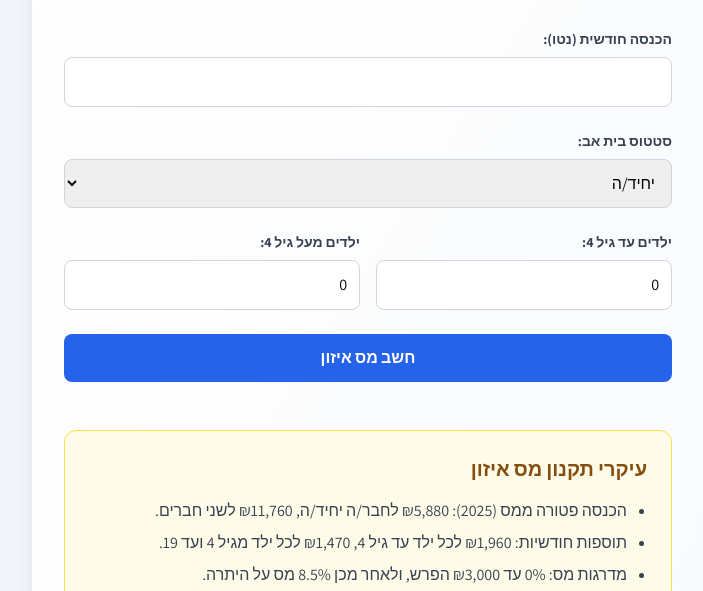
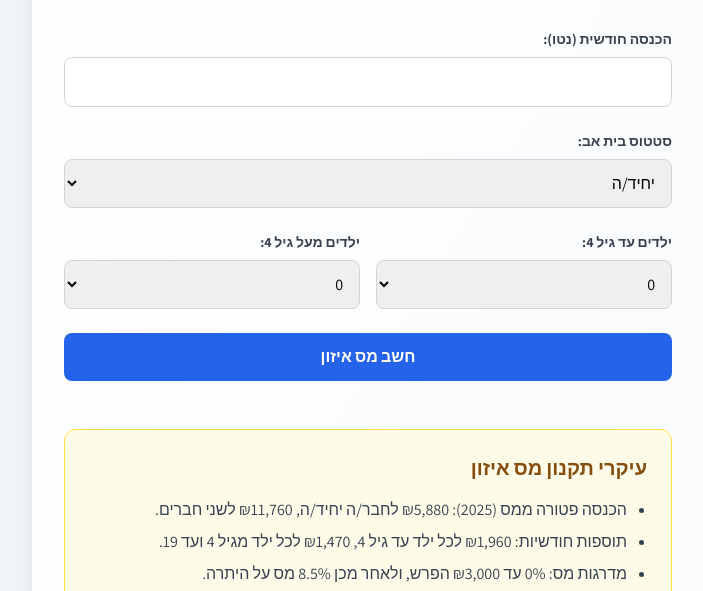
Before and after one commit to tlstrn1328/masizun, a plain HTML site: page index.html in a window 1280 px wide. Shown: the part 203-794 px from the top of the page, without its empty margins (272-975 px from the left). Drawn offline with nearby package versions, Linux system fonts and the light colour scheme.

Commit message:
Update index.html

```diff
--- a/index.html
+++ b/index.html
@@ -46,7 +46,7 @@
         <div class="space-y-6">
             <div>
                 <label for="income" class="block text-sm font-bold text-gray-700 mb-2">הכנסה חודשית (נטו):</label>
-                <input type="number" inputmode="numeric" pattern="[0-9]*" id="income" class="w-full p-3 border border-gray-300 rounded-lg">
+                <input type="text" inputmode="numeric" pattern="[0-9]*" id="income" class="w-full p-3 border border-gray-300 rounded-lg" oninput="formatThousands(this)">
             </div>
             <div>
                 <label for="status" class="block text-sm font-bold text-gray-700 mb-2">סטטוס בית אב:</label>
@@ -58,11 +58,25 @@
             <div class="grid grid-cols-2 gap-4">
                 <div>
                     <label for="childrenUnder4" class="block text-sm font-bold text-gray-700 mb-2">ילדים עד גיל 4:</label>
-                    <input type="number" id="childrenUnder4" class="w-full p-3 border border-gray-300 rounded-lg" value="0" min="0">
+                    <select id="childrenUnder4" class="w-full p-3 border border-gray-300 rounded-lg">
+                        <option value="0">0</option>
+                        <option value="1">1</option>
+                        <option value="2">2</option>
+                        <option value="3">3</option>
+                        <option value="4">4</option>
+                        <option value="5">5</option>
+                    </select>
                 </div>
                 <div>
                     <label for="childrenOver4" class="block text-sm font-bold text-gray-700 mb-2">ילדים מעל גיל 4:</label>
-                    <input type="number" id="childrenOver4" class="w-full p-3 border border-gray-300 rounded-lg" value="0" min="0">
+                    <select id="childrenOver4" class="w-full p-3 border border-gray-300 rounded-lg">
+                        <option value="0">0</option>
+                        <option value="1">1</option>
+                        <option value="2">2</option>
+                        <option value="3">3</option>
+                        <option value="4">4</option>
+                        <option value="5">5</option>
+                    </select>
                 </div>
             </div>
             <button onclick="calculate()" class="w-full bg-blue-600 hover:bg-blue-700 text-white font-bold py-3 px-4 rounded-lg">
@@ -88,7 +102,7 @@
             </ul>
             <div class="mt-6 space-y-2 text-sm text-gray-700">
                 <p>לצפייה בתקנון מס איזון: <a href="./mas-izun-takanon.pdf" target="_blank" class="text-blue-600 underline">תקנון מס איזון</a></p>
-                <p>לצפייה בהחלטת ההכנסה הפטורה לשנת 2025 (עמוד 19): <a href="https://www.kghm.co.il/login.asp?lastURL=/forum/forum/start.asp?msgID=1228063&forumID=42743" target="_blank" class="text-blue-600 underline">חוברת תקציב 2025</a></p>
+                <p>לצפייה בהחלטת ההכנסה הפטורה לשנת 2025 (עמוד 19): <a href="./takziv-2025.pdf" target="_blank" class="text-blue-600 underline">חוברת תקציב 2025</a></p>
             </div>
         </div>
 
@@ -99,8 +113,13 @@
     </div>
 
     <script>
+        function formatThousands(el) {
+            const value = el.value.replace(/,/g, '').replace(/\D/g, '');
+            el.value = value.replace(/\B(?=(\d{3})+(?!\d))/g, ",");
+        }
+
         function calculate() {
-            const income = parseFloat(document.getElementById("income").value);
+            const income = parseFloat(document.getElementById("income").value.replace(/,/g, ''));
             const status = document.getElementById("status").value;
             const childrenUnder4 = parseInt(document.getElementById("childrenUnder4").value);
             const childrenOver4 = parseInt(document.getElementById("childrenOver4").value);
```
